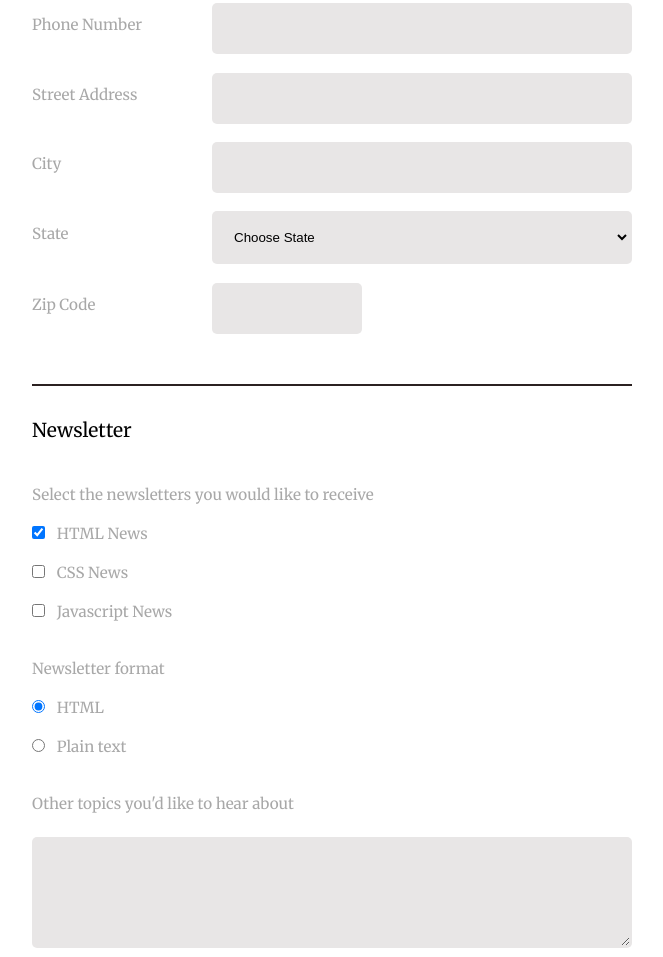
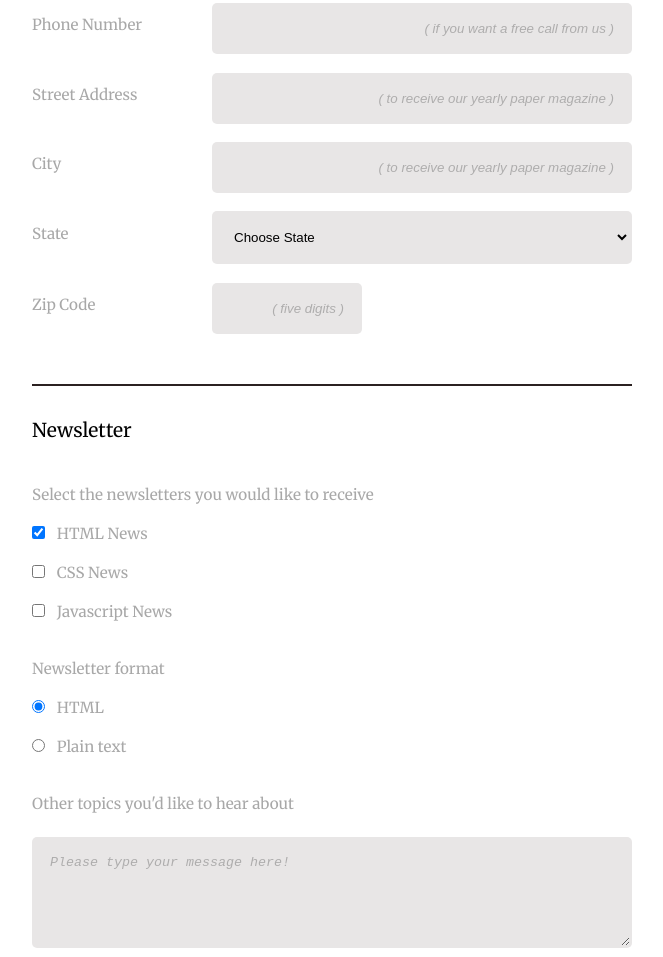
Before and after one commit to nkriedner/fewd-techdegree-project-3, a plain HTML site: page index.html in a window 1280 px wide. Shown: the part 415-1372 px from the top of the page, without its empty margins (308-971 px from the left). Drawn offline with Linux system fonts and the light colour scheme.

Commit message:
Add additional placeholder text

```diff
--- a/css/styles.css
+++ b/css/styles.css
@@ -113,10 +113,15 @@ textarea:focus {
     border: 2px solid #3a3aaa;
 }
 
-input::placeholder {
+input::placeholder,
+textarea::placeholder {
     opacity: 0.5;
     font-style: italic;
     text-align: right;
+}
+
+textarea::placeholder {
+    text-align: left;
 }
 
 input#zip {
--- a/index.html
+++ b/index.html
@@ -33,15 +33,25 @@
                     </div>
                     <div class="input-container">
                         <label for="phone">Phone Number</label>
-                        <input type="tel" id="phone" name="phone" />
+                        <input type="tel" id="phone" name="phone" placeholder="( if you want a free call from us )" />
                     </div>
                     <div class="input-container">
                         <label for="street">Street Address</label>
-                        <input type="text" id="street" name="street" />
+                        <input
+                            type="text"
+                            id="street"
+                            name="street"
+                            placeholder="( to receive our yearly paper magazine )"
+                        />
                     </div>
                     <div class="input-container">
                         <label for="city">City</label>
-                        <input type="text" id="city" name="city" />
+                        <input
+                            type="text"
+                            id="city"
+                            name="city"
+                            placeholder="( to receive our yearly paper magazine )"
+                        />
                     </div>
                     <div class="input-container">
                         <label for="state">State</label>
@@ -52,7 +62,7 @@
                     </div>
                     <div class="input-container">
                         <label for="zip">Zip Code</label>
-                        <input type="text" id="zip" name="zip" />
+                        <input type="text" id="zip" name="zip" placeholder="( five digits )" />
                     </div>
                 </fieldset>
                 <!-- <hr /> -->
@@ -81,7 +91,13 @@
                         <label for="plain_text_format">Plain text</label>
                     </div>
                     <label for="other_topics">Other topics you'd like to hear about</label><br />
-                    <textarea name="other_topics" id="other_topics" cols="30" rows="5"></textarea>
+                    <textarea
+                        name="other_topics"
+                        id="other_topics"
+                        cols="30"
+                        rows="5"
+                        placeholder="Please type your message here!"
+                    ></textarea>
                 </fieldset>
                 <button type="submit">Sign Up</button>
             </form>
```
